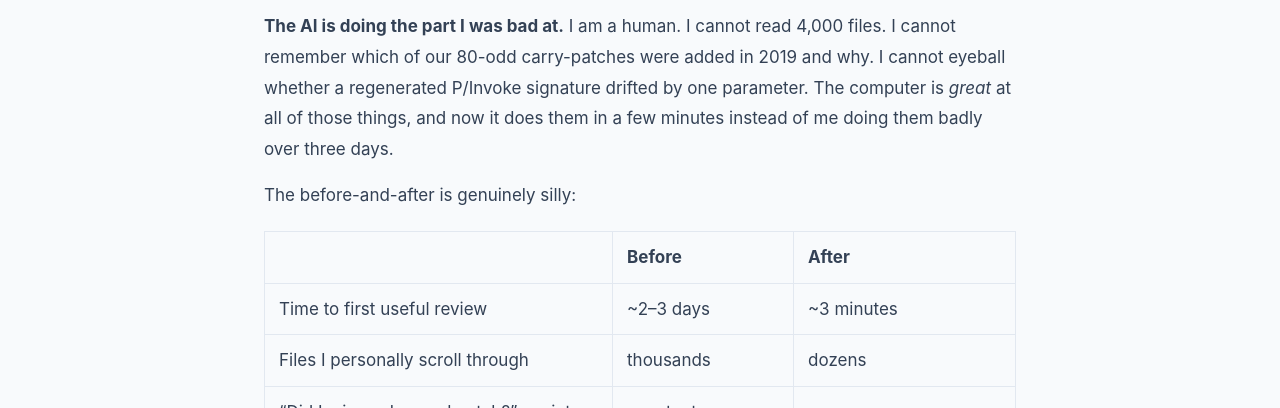
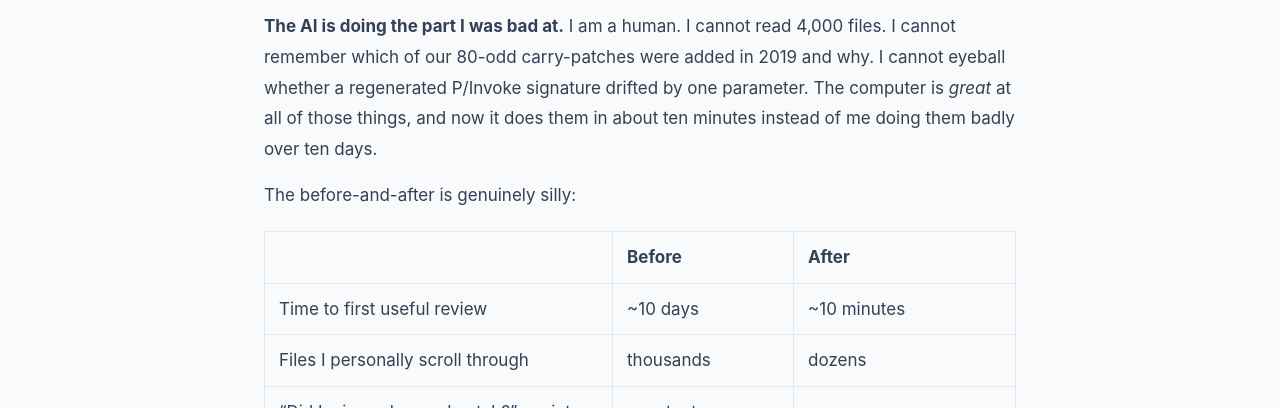
Before and after one commit to jonathanpeppers/agentic-engineers, a Jekyll site: the page built from docs/_posts/2026-04-24-reviewing-skia-bumps-in-minutes.md, in a window 1280 px wide and 900 px high, scrolled down 4146 px. Shown: the part 182-590 px from the top of the window. Built offline with Jekyll 4.4.1, drawn with Linux system fonts in a browser that asks for light colours; some of the changed text lies outside the part shown.

Commit message:
Update timing in Skia review post: 10 days to 10 minutes
Agent-Logs-Url: https://github.com/jonathanpeppers/agentic-engineers/sessions/79357ff5-3727-4451-88b3-1919a865bfe9

Co-authored-by: mattleibow <1096616+mattleibow@users.noreply.github.com>

```diff
--- a/docs/_posts/2026-04-24-reviewing-skia-bumps-in-minutes.md
+++ b/docs/_posts/2026-04-24-reviewing-skia-bumps-in-minutes.md
@@ -1,11 +1,11 @@
 ---
 layout: post
-title: "From Three Days to Three Minutes: Reviewing a Half-Million-Line Skia Bump"
+title: "From Ten Days to Ten Minutes: Reviewing a Half-Million-Line Skia Bump"
 author: "Matthew Leibowitz"
-excerpt: "Bumping SkiaSharp to a new Skia release used to mean staring at a 500,000-line diff for the better part of a week. Now I open one HTML report, click around for a few minutes, and I'm done. Here's how a small AI skill changed my life."
+excerpt: "Bumping SkiaSharp to a new Skia release used to mean staring at a 500,000-line diff for the better part of two weeks. Now I open one HTML report, click around for ten minutes, and I'm done. Here's how a small AI skill changed my life."
 ---
 
-# From Three Days to Three Minutes: Reviewing a Half-Million-Line Skia Bump
+# From Ten Days to Ten Minutes: Reviewing a Half-Million-Line Skia Bump
 
 *April 2026 — Matthew Leibowitz ([@mattleibow](https://github.com/mattleibow))*
 
@@ -87,13 +87,13 @@ I want to be clear about what the AI is and isn't doing here, because that's the
 
 **The AI is not guessing.** The mechanical checks are mechanical — a Python script regenerates bindings, runs `diff`, walks the merge graph. The AI only narrates the results and ranks the risk. If a binding doesn't match, that's `diff` saying so, not a language model having a feeling.
 
-**The AI is doing the part I was bad at.** I am a human. I cannot read 4,000 files. I cannot remember which of our 80-odd carry-patches were added in 2019 and why. I cannot eyeball whether a regenerated P/Invoke signature drifted by one parameter. The computer is *great* at all of those things, and now it does them in a few minutes instead of me doing them badly over three days.
+**The AI is doing the part I was bad at.** I am a human. I cannot read 4,000 files. I cannot remember which of our 80-odd carry-patches were added in 2019 and why. I cannot eyeball whether a regenerated P/Invoke signature drifted by one parameter. The computer is *great* at all of those things, and now it does them in about ten minutes instead of me doing them badly over ten days.
 
 The before-and-after is genuinely silly:
 
 | | **Before** | **After** |
 |---|---|---|
-| Time to first useful review | ~2–3 days | ~3 minutes |
+| Time to first useful review | ~10 days | ~10 minutes |
 | Files I personally scroll through | thousands | dozens |
 | "Did I miss a dropped patch?" anxiety | constant | zero |
 | Reviewers willing to look at the PR | 1 (me, reluctantly) | anyone with a browser |
```
